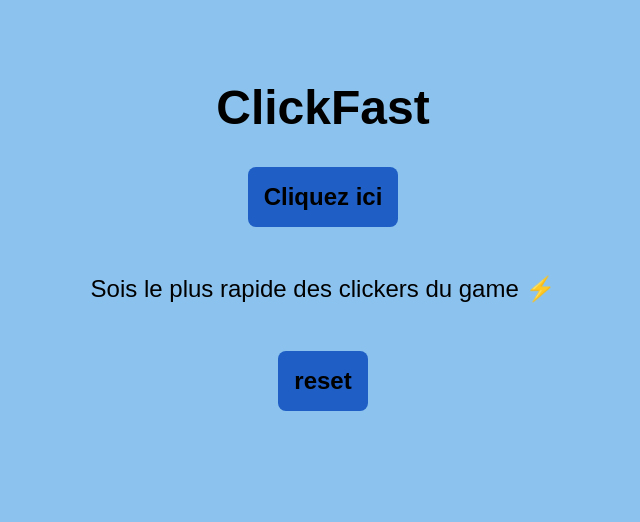
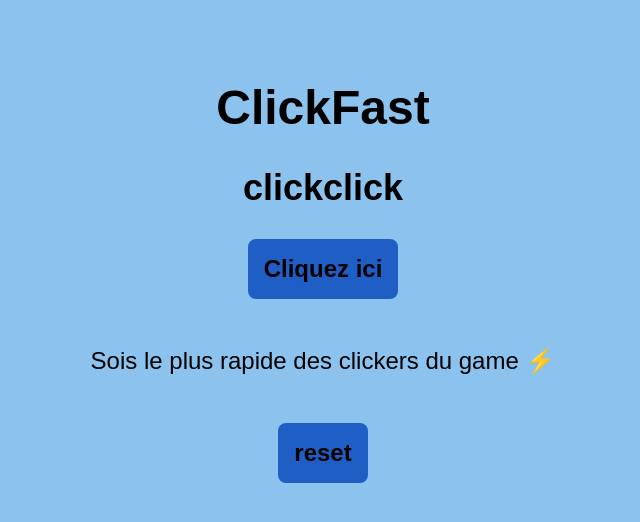
Before and after one commit to haya-techaesthetic/clickfast, a plain HTML site: page index.html in a window 1280 px wide. Shown: the whole page, without its empty margins (317-957 px from the left). Drawn offline with Linux system fonts and the light colour scheme.

Commit message:
changes h2

```diff
--- a/index.html
+++ b/index.html
@@ -13,6 +13,7 @@
         <div id="countdown"></div>
         <div id="container">
             <h1 class="flex">ClickFast</h1>
+            <h2>clickclick</h2>
             <span id="result">
             </span>
             <button id="button-clicker">Cliquez ici</button>
```
